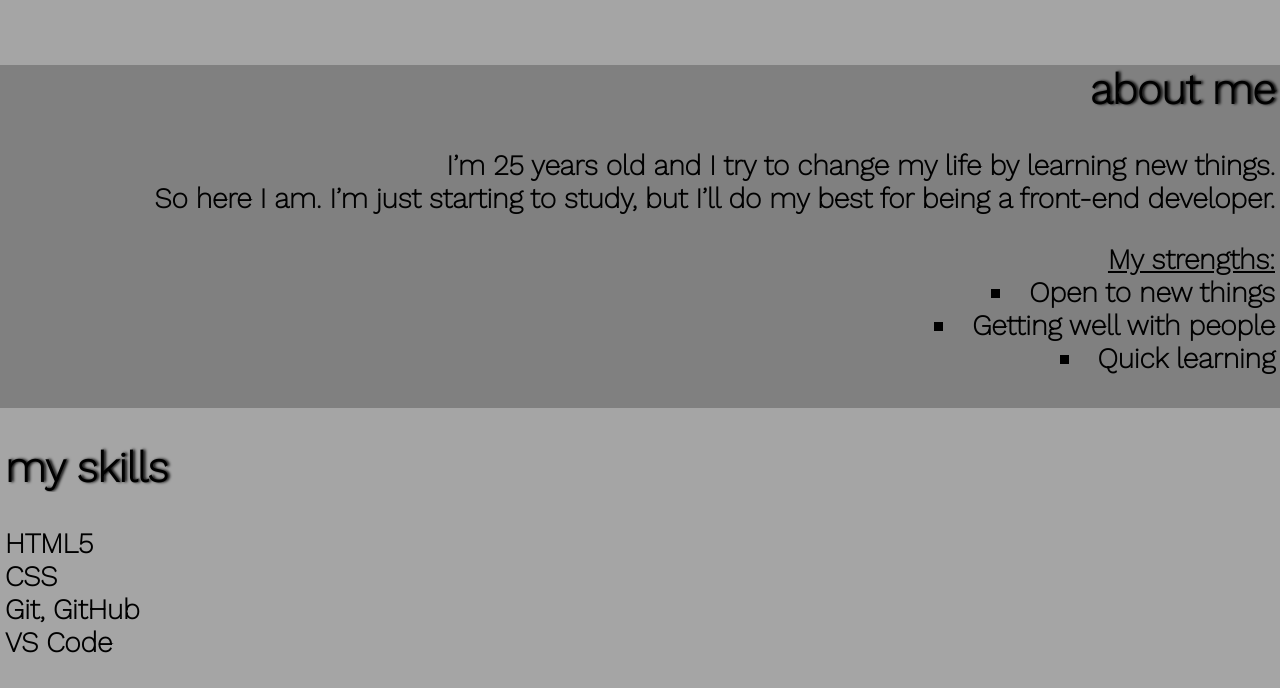
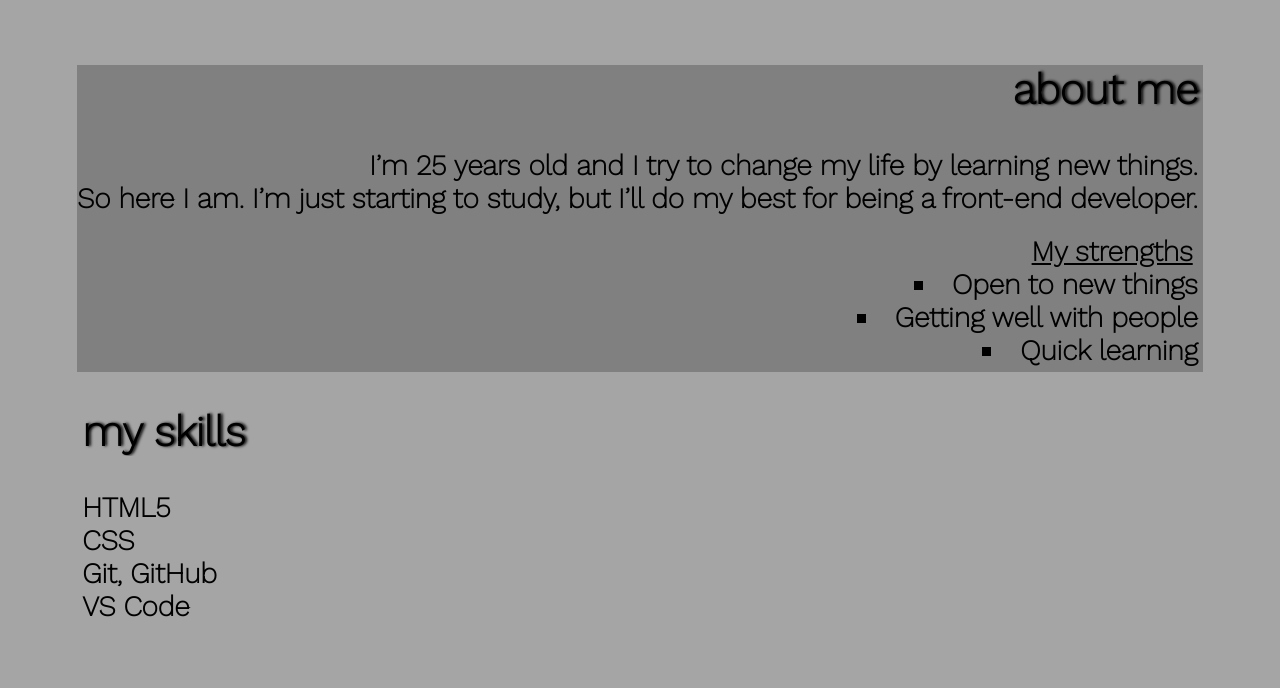
Before and after one commit to kepkaCB/rsschool-cv, a plain HTML site: page index.html in a window 1280 px wide. Shown: the part 700-1388 px from the top of the page. Drawn offline with nearby package versions, Linux system fonts and the light colour scheme.

Commit message:
refactor: correct code errors

```diff
--- a/index.html
+++ b/index.html
@@ -36,7 +36,7 @@
         </div>
     </header>
 
-    <main class="main" class="main-container">
+    <main class="main-container">
         <div class="container">
             <section class="section3" id="profile">
                 <img src="./assets/img/img.png" alt="продам гараж" width="200" height="195">
@@ -64,12 +64,12 @@
                 <h2 class="section-title1">about me</h2>
                 <p class="lines">I’m 25 years old and I try to change my life by learning new things.</p>
                 <p class="lines"> So here I am. I’m just starting to study, but I’ll do my best for being a front-end developer.</p>
-                <ul class="contact-list2"> <u>My strengths:</u>
+                <p class="underline">My strengths </p>
+                <ul class="contact-list2">
                     <li>Open to new things</li>
                     <li>Getting well with people</li>
                     <li>Quick learning</li>
-
-
+                 </ul>
             </section>
 
             <section class="section" id="skills">
--- a/style.css
+++ b/style.css
@@ -128,6 +128,7 @@ body {
         text-align: right;
         list-style-position: inside;
         list-style-type: square;
+        margin: 0;
 
     }
 
@@ -159,8 +160,12 @@ body {
    .footer {
        display: flex;
        justify-content: space-between;
-       background: #3B3B3B;
+        background: #3B3B3B;
         color: white;
+        }
 
-
-   }
+        .underline {
+            text-align: right;
+            text-decoration: underline;
+            margin: 20px 5px 0;
+        }
```
